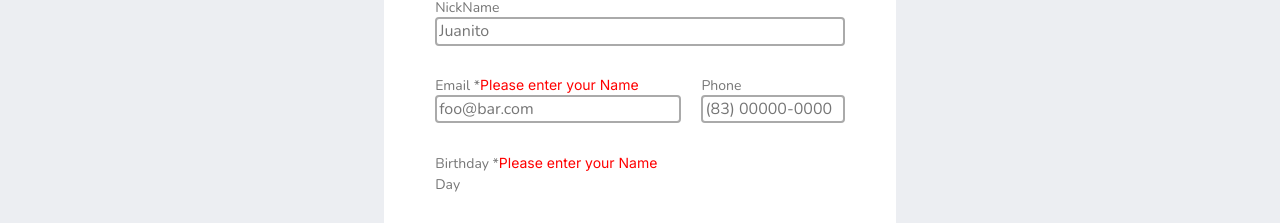
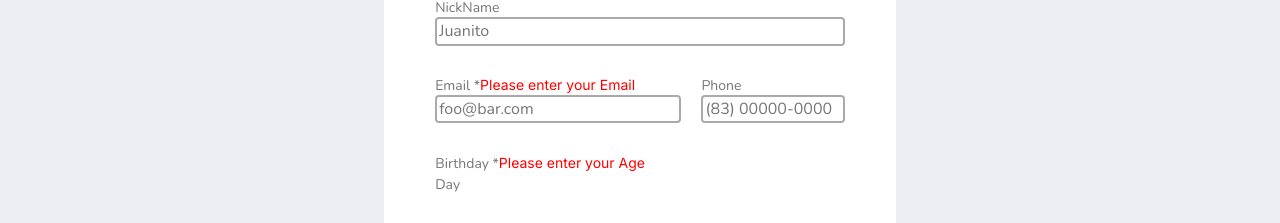
Before and after one commit to LeonardoLuisKlein/desafioCompass_SquadGreen, a Vue app: page /#/ in a window 1280 px wide. Shown: the part 360-583 px from the top of the page. Built offline with nearby package versions, Linux system fonts and the light colour scheme.

Commit message:
Feat: Added error message from second form

```diff
--- a/src/components/containers/FormOne/FormOne.vue
+++ b/src/components/containers/FormOne/FormOne.vue
@@ -29,7 +29,7 @@
             <div class="emailBody">
               <div class="separationName">
                 <Label inputLabel="email" className="defaultLabel emailLabel" text="Email *" />
-                <TextComponent text="Please enter your Name" className="mediumLowSize error" />
+                <TextComponent text="Please enter your Email" className="mediumLowSize error" />
               </div>
               <Inputs inputClass="inputBorder bigInput" id="email" placeHolder="foo@bar.com" />
             </div>
@@ -44,7 +44,7 @@
             <div class="datesBodyHeader">
               <div class="separationName">
               <Label inputLabel="" className="defaultLabel phoneLabel" text="Birthday *" />
-              <TextComponent text="Please enter your Name" className="mediumLowSize error" />
+              <TextComponent text="Please enter your Age" className="mediumLowSize error" />
               </div>
             </div>
 
--- a/src/components/containers/FormSecond/FormSecond.vue
+++ b/src/components/containers/FormSecond/FormSecond.vue
@@ -20,6 +20,7 @@
 
           <div class="githubBody">
             <Label inputLabel="github" className="defaultLabel" text="Github *"/>
+            <TextComponent text="Please enter your GitHub Link" className="mediumLowSize error" />
             <Inputs inputClass="inputBorder bigInput" id="gihub" placeHolder="https://github.com/foobar"/>
           </div>
         </div>
@@ -41,10 +42,11 @@ import Title from '@/components/micro/Title/Title.vue'
 import Button from '../../micro/Button/Button.vue'
 import Label from '@/components/micro/Label/Label.vue'
 import Inputs from '@/components/micro/Inputs/Inputs.vue'
+import TextComponent from '@/components/micro/Text/Text.vue'
 export default {
     name: "FormSecond",
     components: {
-        Header, Title, Button, Label, Inputs
+        Header, Title, Button, Label, Inputs, TextComponent,
     }
 }
 
```
